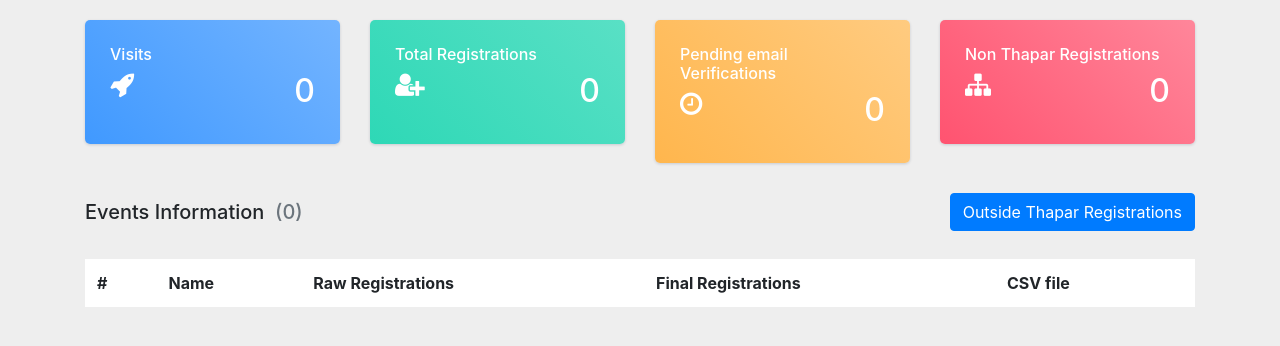
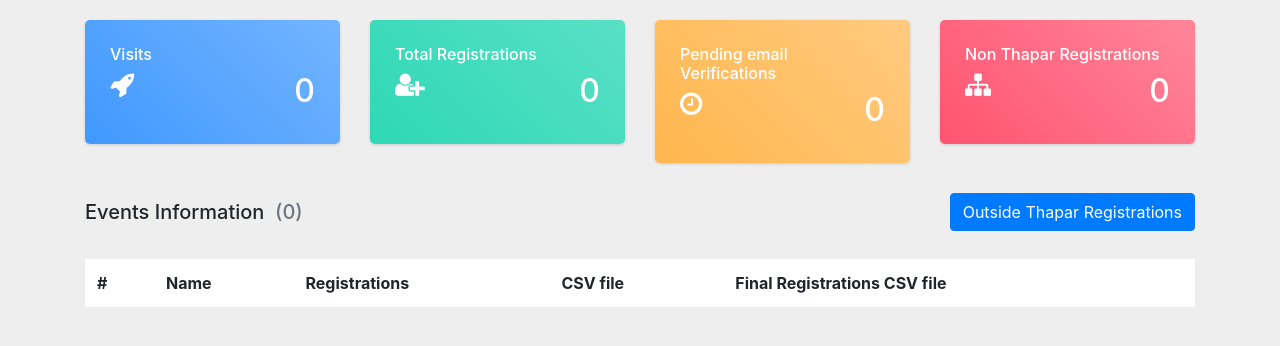
Before and after one commit to askandola/stail, a Django app: page /dashboard/ in a window 1280 px wide. Shown: the top 346 px of the page. Run offline with Django 4.2, Linux system fonts and the light colour scheme; the visitor is signed in with stand-in values (Sample User, id 1); data comes from the database, SQL or seed files in the repository; data that the repository does not hold is empty; some libraries are stand-ins or nearby versions.

Commit message:
Try ro fix complete registrations csv file generation

```diff
--- a/info/templates/info/dashboard.html
+++ b/info/templates/info/dashboard.html
@@ -80,9 +80,9 @@
                             <th scope="col">#</th>
                             <th scope="col">Name</th>
                             {% comment %} <th scope="col">Visits</th> {% endcomment %}
-                            <th scope="col">Raw Registrations</th>
-                            <th scope="col">Final Registrations</th>
-                            <th scope="col" style="width: 200px;">CSV file</th>
+                            <th scope="col">Registrations</th>
+                            <th scope="col">CSV file</th>
+                            <th scope="col">Final Registrations CSV file</th>
                         </tr>
                     </thead>
                     <tbody>
--- a/info/views.py
+++ b/info/views.py
@@ -123,7 +123,8 @@ def streamEventFinalRegstCSV(request, id):
             teams = event.teams.all()
             rows = [['Team ID', 'Team Name', 'User ID', 'Name', 'Email ID', 'Phone Number', 'Thapar Student', 'Roll Number', 'College Name', 'ID Proof URL', 'Fees Paid']]
             for team in teams:
-                if team.max_count<event.min_team_size:
+                if int(team.max_count)<int(event.min_team_size):
+                    print('done')
                     continue
                 rows.append([team.id, team.name, team.leader.id, team.leader.name, team.leader.email, team.leader.phone_no, team.leader.is_thaparian, team.leader.roll_no, team.leader.college, team.leader.id_proof, team.amount_paid])
                 members = team.members.all()
```
